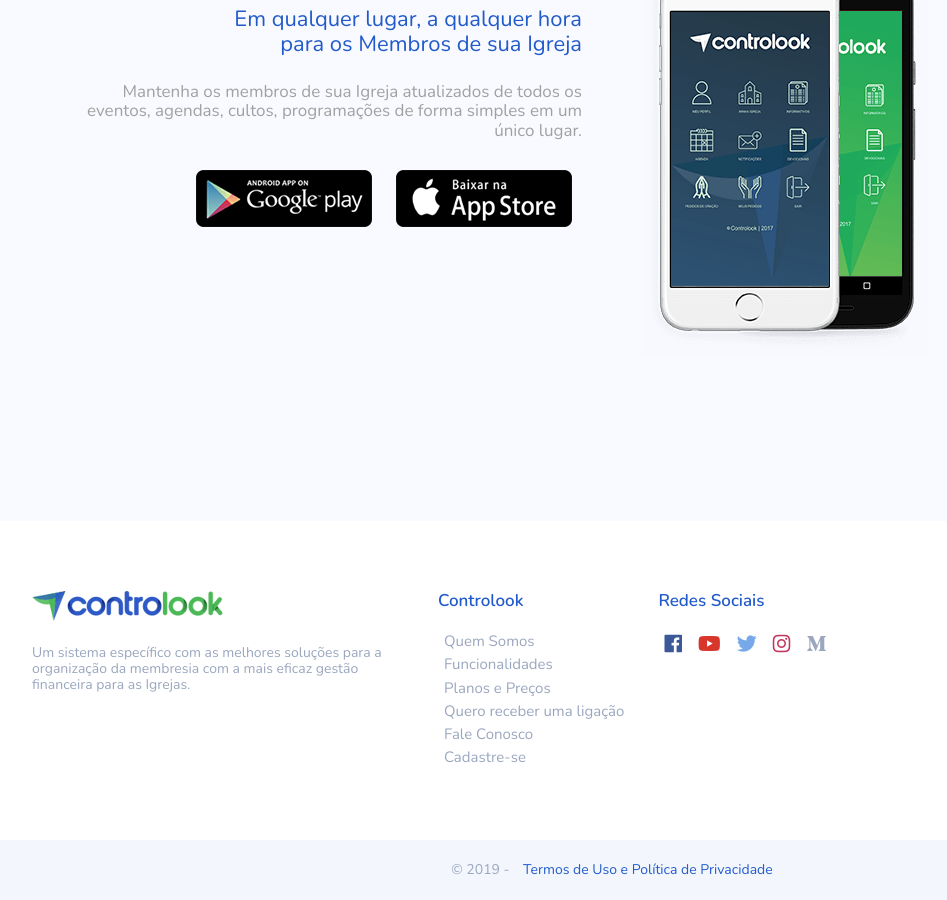
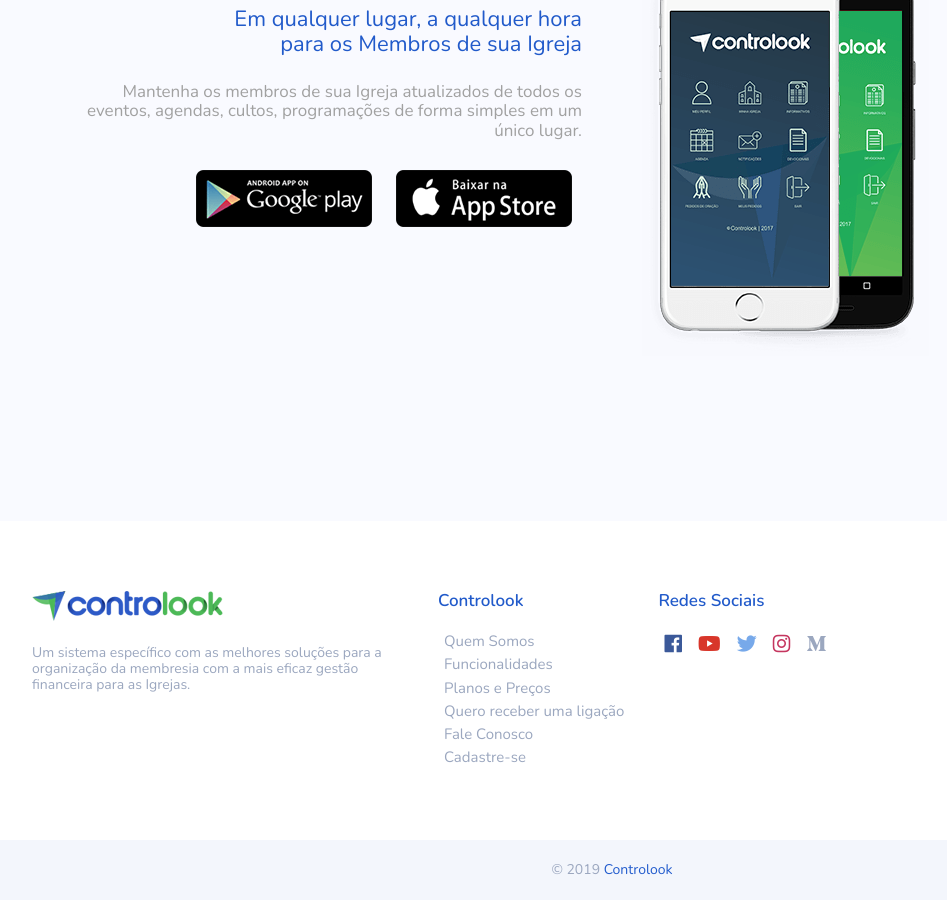
Before and after one commit to controlook-zz/controlook.github.io, a Jekyll site: the page built from index.html, in a window 1280 px wide and 900 px high, scrolled down 1926 px. Shown: the whole window, without its empty margins (28-975 px from the left). Built offline with Jekyll 4.4.1, drawn with Linux system fonts in a browser that asks for light colours; the list of posts is cut into pages by our own code.

Commit message:
dynamic year footer

```diff
--- a/_includes/footer.html
+++ b/_includes/footer.html
@@ -42,7 +42,7 @@
     </div>
     <div class="copyright">
         <div class="layout">
-            <p>&copy; {{ site.time | date: '%Y' }} - <a class="termo-uso" href="termos-uso">Termos de Uso e Política de Privacidade</a></p>
+            <p>&copy; {{ site.time | date: '%Y' }} <a href="https://www.controlook.com">Controlook</a></p>
         </div>
     </div>
 </footer>
```
